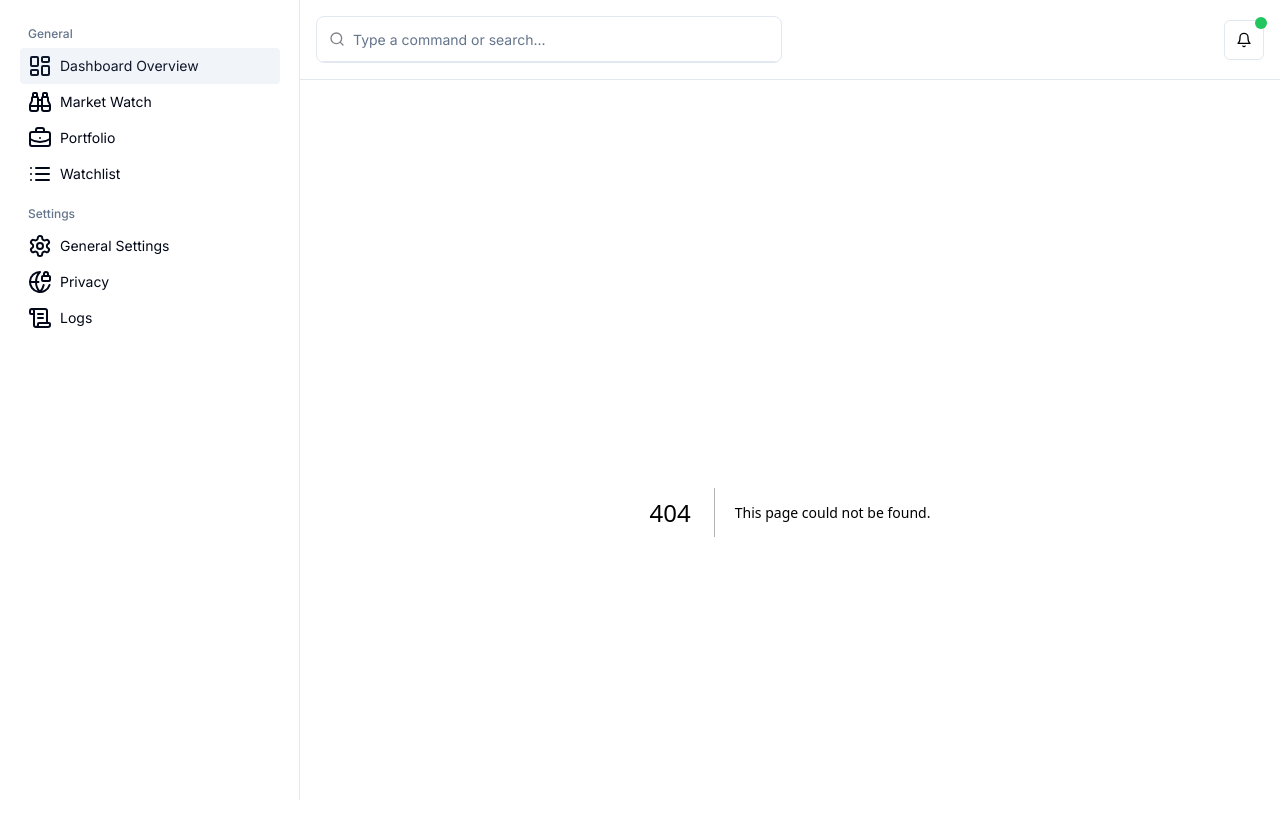
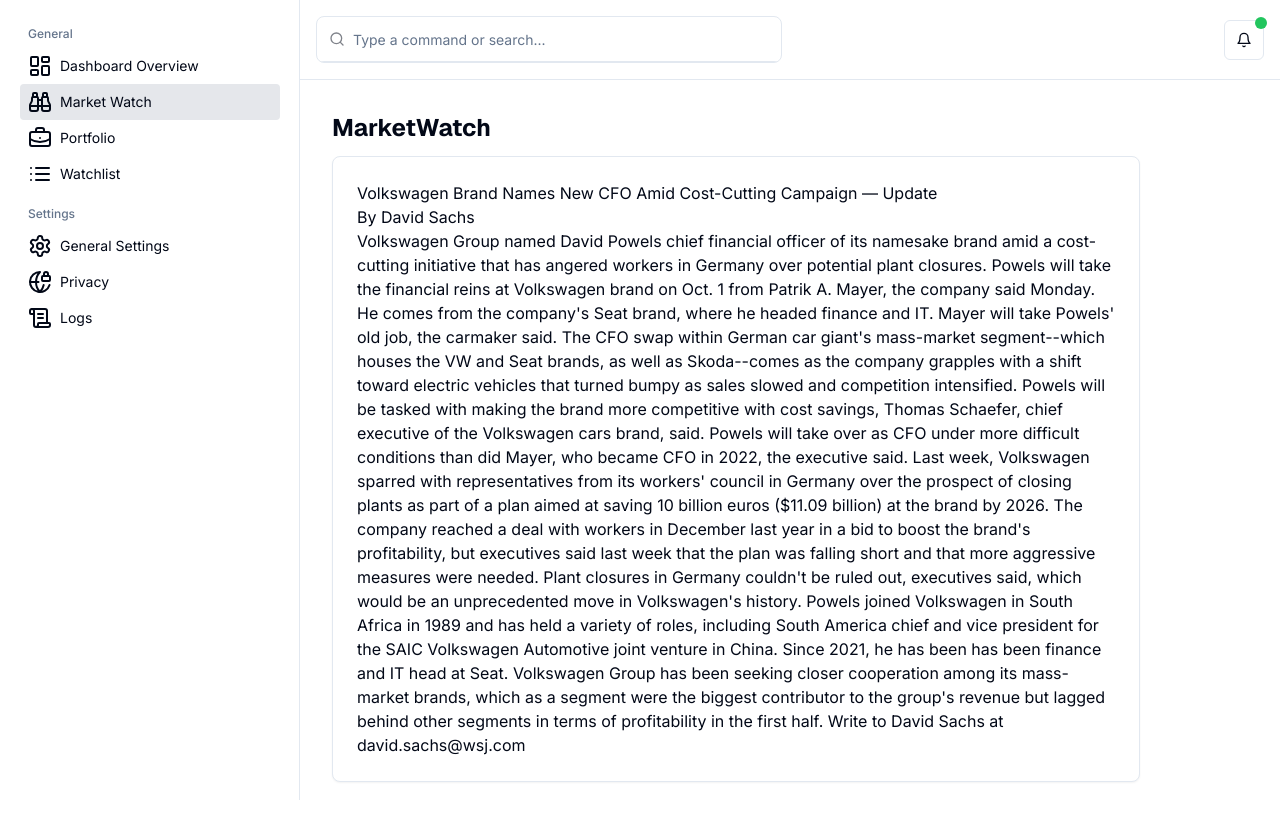
Before and after one commit to tojo-joseph/stock-analysis-app, a Next.js app: page /marketwatch in a window 1280 px wide. Before the commit this address had no page. Shown: the top 820 px of the page. Built offline with nearby package versions, Linux system fonts and the light colour scheme.

Commit message:
new homepage changes for dashboard

```diff
--- a/next.config.js
+++ b/next.config.js
@@ -1,7 +1,3 @@
-/**
- * Run `build` or `dev` with `SKIP_ENV_VALIDATION` to skip env validation. This is especially useful
- * for Docker builds.
- */
 await import("./src/env.js");
 
 /** @type {import("next").NextConfig} */
--- /dev/null
+++ b/src/app/marketwatch/page.tsx
@@ -0,0 +1,54 @@
+import { Card, CardContent } from "@/components/ui/card";
+import { GeistSans } from "geist/font/sans";
+
+export default function MarketWatch() {
+  return (
+    <div>
+      <h1 className={`${GeistSans.className} mb-3 text-2xl font-bold`}>
+        MarketWatch
+      </h1>
+      <Card className="max-w-[80ch]">
+        <CardContent className="p-6">
+          <h3>
+            Volkswagen Brand Names New CFO Amid Cost-Cutting Campaign — Update
+          </h3>
+          <span>By David Sachs</span>
+          <p>
+            Volkswagen Group named David Powels chief financial officer of its
+            namesake brand amid a cost-cutting initiative that has angered
+            workers in Germany over potential plant closures. Powels will take
+            the financial reins at Volkswagen brand on Oct. 1 from Patrik A.
+            Mayer, the company said Monday. He comes from the company's Seat
+            brand, where he headed finance and IT. Mayer will take Powels' old
+            job, the carmaker said. The CFO swap within German car giant's
+            mass-market segment--which houses the VW and Seat brands, as well as
+            Skoda--comes as the company grapples with a shift toward electric
+            vehicles that turned bumpy as sales slowed and competition
+            intensified. Powels will be tasked with making the brand more
+            competitive with cost savings, Thomas Schaefer, chief executive of
+            the Volkswagen cars brand, said. Powels will take over as CFO under
+            more difficult conditions than did Mayer, who became CFO in 2022,
+            the executive said. Last week, Volkswagen sparred with
+            representatives from its workers' council in Germany over the
+            prospect of closing plants as part of a plan aimed at saving 10
+            billion euros ($11.09 billion) at the brand by 2026. The company
+            reached a deal with workers in December last year in a bid to boost
+            the brand's profitability, but executives said last week that the
+            plan was falling short and that more aggressive measures were
+            needed. Plant closures in Germany couldn't be ruled out, executives
+            said, which would be an unprecedented move in Volkswagen's history.
+            Powels joined Volkswagen in South Africa in 1989 and has held a
+            variety of roles, including South America chief and vice president
+            for the SAIC Volkswagen Automotive joint venture in China. Since
+            2021, he has been has been finance and IT head at Seat. Volkswagen
+            Group has been seeking closer cooperation among its mass-market
+            brands, which as a segment were the biggest contributor to the
+            group's revenue but lagged behind other segments in terms of
+            profitability in the first half. Write to David Sachs at
+            david.sachs@wsj.com
+          </p>
+        </CardContent>
+      </Card>
+    </div>
+  );
+}
--- a/src/app/page.tsx
+++ b/src/app/page.tsx
@@ -1,13 +1,33 @@
-import { LineChartCard } from "@/components/chartcard/linechart";
+import CandlestickChart from "@/components/chartcard/linechart";
 import { PieChartCard } from "@/components/chartcard/piechart";
+import { Card, CardContent } from "@/components/ui/card";
 
 export default function HomePage() {
   return (
     <div>
-      <div className="flex justify-between gap-[32px]">
-        <LineChartCard />
-        <PieChartCard />
-        <PieChartCard />
+      <div className="mb-8 grid grid-cols-3 grid-rows-2 gap-4">
+        <div className="col-span-1 row-span-2">
+          {/* <CandlestickChart /> */}
+          <Card>
+            <CardContent className="p-6">
+              <h1>Overview (Market Summary)</h1>
+            </CardContent>
+          </Card>
+        </div>
+        <div className="col-span-1 row-span-1">
+          <Card>
+            <CardContent className="p-6">
+              <h1>Key Metrics</h1>
+            </CardContent>
+          </Card>
+        </div>
+        <div className="col-span-1 row-span-1">
+          <Card>
+            <CardContent className="p-6">
+              <h1>News and Events</h1>
+            </CardContent>
+          </Card>
+        </div>
       </div>
     </div>
   );
--- a/src/components/chartcard/linechart.tsx
+++ b/src/components/chartcard/linechart.tsx
@@ -1,86 +1,61 @@
 "use client";
+import React from "react";
+import dynamic from "next/dynamic";
+import { ApexOptions } from "apexcharts";
+import { Card, CardContent } from "../ui/card";
 
-import { TrendingUp } from "lucide-react";
-import { CartesianGrid, Line, LineChart, XAxis } from "recharts";
+// Dynamically import ReactApexChart with no SSR to avoid window is not defined error
+const ReactApexChart = dynamic(() => import("react-apexcharts"), {
+  ssr: false,
+});
 
-import {
-  Card,
-  CardContent,
-  CardDescription,
-  CardFooter,
-  CardHeader,
-  CardTitle,
-} from "@/components/ui/card";
-import {
-  ChartConfig,
-  ChartContainer,
-  ChartTooltip,
-  ChartTooltipContent,
-} from "@/components/ui/chart";
-
-const chartData = [
-  { month: "January", desktop: 186 },
-  { month: "February", desktop: 305 },
-  { month: "March", desktop: 237 },
-  { month: "April", desktop: 73 },
-  { month: "May", desktop: 209 },
-  { month: "June", desktop: 214 },
+const CandlestickChart = () => {
+  const series = [
+    {
+      data: [
+        { x: new Date(1538778600000), y: [6629.81, 6650.5, 6623.04, 6633.33] },
+        { x: new Date(1538780400000), y: [6632.01, 6643.59, 6620, 6630.11] },
+        // ... (rest of the data points)
+        { x: new Date(1538884800000), y: [6604.98, 6606, 6604.07, 6606] },
+      ],
+    },
   ];
 
-const chartConfig: ChartConfig = {
-  desktop: {
-    label: "Desktop",
-    color: "hsl(var(--chart-1))",
+  const options = {
+    chart: {
+      type: "candlestick",
+      height: 350,
+    },
+    title: {
+      text: "CandleStick Chart",
+      align: "left",
+    },
+    xaxis: {
+      type: "datetime",
+    },
+    yaxis: {
+      tooltip: {
+        enabled: true,
+      },
     },
   };
 
-export function LineChartCard() {
   return (
-    <Card>
-      <CardHeader>
-        <CardTitle>Line Chart - Linear</CardTitle>
-        <CardDescription>January - June 2024</CardDescription>
-      </CardHeader>
-      <CardContent>
-        <ChartContainer config={chartConfig}>
-          <LineChart
-            accessibilityLayer
-            data={chartData}
-            margin={{
-              left: 12,
-              right: 12,
-            }}
-          >
-            <CartesianGrid vertical={false} />
-            <XAxis
-              dataKey="month"
-              tickLine={false}
-              axisLine={false}
-              tickMargin={8}
-              tickFormatter={(value: string) => value.slice(0, 3)}
+    <Card className="">
+      <CardContent className="p-6">
+        <div>
+          <div id="chart">
+            <ReactApexChart
+              options={options}
+              series={series}
+              type="candlestick"
+              height={350}
             />
-            <ChartTooltip
-              cursor={false}
-              content={<ChartTooltipContent hideLabel />}
-            />
-            <Line
-              dataKey="desktop"
-              type="linear"
-              stroke="var(--color-desktop)"
-              strokeWidth={2}
-              dot={false}
-            />
-          </LineChart>
-        </ChartContainer>
+          </div>
+        </div>
       </CardContent>
-      <CardFooter className="flex-col items-start gap-2 text-sm">
-        <div className="flex gap-2 font-medium leading-none">
-          Trending up by 5.2% this month <TrendingUp className="h-4 w-4" />
-        </div>
-        <div className="leading-none text-muted-foreground">
-          Showing total visitors for the last 6 months
-        </div>
-      </CardFooter>
     </Card>
   );
-}
+};
+
+export default CandlestickChart;
--- a/src/components/chartcard/piechart.tsx
+++ b/src/components/chartcard/piechart.tsx
@@ -53,7 +53,10 @@
 
 export function PieChartCard() {
   return (
-    <Card className="flex flex-col" style={{ width: "33%" }}>
+    <Card
+      className="flex flex-col"
+      // style={{ width: "25%" }}
+    >
       <CardHeader className="items-center pb-0">
         <CardTitle>Pie Chart - Label List</CardTitle>
         <CardDescription>January - June 2024</CardDescription>
--- /dev/null
+++ b/src/components/navlink/navlink.tsx
@@ -0,0 +1,29 @@
+"use client";
+
+import React from "react";
+import Link from "next/link";
+import { usePathname } from "next/navigation";
+import { cn } from "@/lib/utils";
+
+interface NavigationLinkProps {
+  href: string;
+  children: React.ReactNode;
+  activeClassName?: string;
+  className?: string;
+}
+
+export function NavigationLink({
+  children,
+  href,
+  activeClassName = "opacity-100 bg-gray-200 outline outline-offset outline-background/10 outline-offset-1",
+  className = "text-sm rounded-md text-background/90 opacity-50 block hover:opacity-100 px-3.5 py-2 leading-none bg-transparent border border-transparent transition-all duration-200",
+}: NavigationLinkProps) {
+  const pathname = usePathname();
+  const isActive = pathname === href;
+
+  return (
+    <Link href={href} className={cn(className, isActive && activeClassName)}>
+      {children}
+    </Link>
+  );
+}
--- a/src/components/sidebar/sidebar.tsx
+++ b/src/components/sidebar/sidebar.tsx
@@ -1,3 +1,5 @@
+"use client";
+
 import {
   Binoculars,
   BriefcaseBusiness,
@@ -23,6 +25,9 @@
   CommandSeparator,
   CommandShortcut,
 } from "@/components/ui/command";
+import { useRouter } from "next/navigation";
+import Link from "next/link";
+import { NavigationLink } from "../navlink/navlink";
 
 interface MenuItem {
   optionKey: number;
@@ -50,7 +55,7 @@
       },
       {
         optionKey: 1,
-        link: "/",
+        link: "/marketwatch",
         icon: <Binoculars />,
         text: "Market Watch",
       },
@@ -95,6 +100,7 @@
 ];
 
 export function Sidebar() {
+  const router = useRouter();
   return (
     <div className="fixed flex min-h-screen w-[300px] min-w-[300px] flex-col gap-4 p-4">
       {/* <div>User Item</div> */}
@@ -104,9 +110,15 @@
             {menuList.map((menu) => (
               <CommandGroup key={menu.key} heading={menu.group}>
                 {menu.items.map((option) => (
-                  <CommandItem key={option.optionKey} className="flex gap-2">
-                    {option.icon}
-                    {option.text}
+                  <CommandItem
+                    asChild
+                    key={option.optionKey}
+                    className="flex cursor-pointer gap-2"
+                  >
+                    <NavigationLink href={option.link}>
+                      {option.icon}
+                      {option.text}
+                    </NavigationLink>
                   </CommandItem>
                 ))}
               </CommandGroup>
--- /dev/null
+++ b/src/components/ui/table.tsx
@@ -0,0 +1,117 @@
+import * as React from "react"
+
+import { cn } from "@/lib/utils"
+
+const Table = React.forwardRef<
+  HTMLTableElement,
+  React.HTMLAttributes<HTMLTableElement>
+>(({ className, ...props }, ref) => (
+  <div className="relative w-full overflow-auto">
+    <table
+      ref={ref}
+      className={cn("w-full caption-bottom text-sm", className)}
+      {...props}
+    />
+  </div>
+))
+Table.displayName = "Table"
+
+const TableHeader = React.forwardRef<
+  HTMLTableSectionElement,
+  React.HTMLAttributes<HTMLTableSectionElement>
+>(({ className, ...props }, ref) => (
+  <thead ref={ref} className={cn("[&_tr]:border-b", className)} {...props} />
+))
+TableHeader.displayName = "TableHeader"
+
+const TableBody = React.forwardRef<
+  HTMLTableSectionElement,
+  React.HTMLAttributes<HTMLTableSectionElement>
+>(({ className, ...props }, ref) => (
+  <tbody
+    ref={ref}
+    className={cn("[&_tr:last-child]:border-0", className)}
+    {...props}
+  />
+))
+TableBody.displayName = "TableBody"
+
+const TableFooter = React.forwardRef<
+  HTMLTableSectionElement,
+  React.HTMLAttributes<HTMLTableSectionElement>
+>(({ className, ...props }, ref) => (
+  <tfoot
+    ref={ref}
+    className={cn(
+      "border-t bg-muted/50 font-medium [&>tr]:last:border-b-0",
+      className
+    )}
+    {...props}
+  />
+))
+TableFooter.displayName = "TableFooter"
+
+const TableRow = React.forwardRef<
+  HTMLTableRowElement,
+  React.HTMLAttributes<HTMLTableRowElement>
+>(({ className, ...props }, ref) => (
+  <tr
+    ref={ref}
+    className={cn(
+      "border-b transition-colors hover:bg-muted/50 data-[state=selected]:bg-muted",
+      className
+    )}
+    {...props}
+  />
+))
+TableRow.displayName = "TableRow"
+
+const TableHead = React.forwardRef<
+  HTMLTableCellElement,
+  React.ThHTMLAttributes<HTMLTableCellElement>
+>(({ className, ...props }, ref) => (
+  <th
+    ref={ref}
+    className={cn(
+      "h-12 px-4 text-left align-middle font-medium text-muted-foreground [&:has([role=checkbox])]:pr-0",
+      className
+    )}
+    {...props}
+  />
+))
+TableHead.displayName = "TableHead"
+
+const TableCell = React.forwardRef<
+  HTMLTableCellElement,
+  React.TdHTMLAttributes<HTMLTableCellElement>
+>(({ className, ...props }, ref) => (
+  <td
+    ref={ref}
+    className={cn("p-4 align-middle [&:has([role=checkbox])]:pr-0", className)}
+    {...props}
+  />
+))
+TableCell.displayName = "TableCell"
+
+const TableCaption = React.forwardRef<
+  HTMLTableCaptionElement,
+  React.HTMLAttributes<HTMLTableCaptionElement>
+>(({ className, ...props }, ref) => (
+  <caption
+    ref={ref}
+    className={cn("mt-4 text-sm text-muted-foreground", className)}
+    {...props}
+  />
+))
+TableCaption.displayName = "TableCaption"
+
+export {
+  Table,
+  TableHeader,
+  TableBody,
+  TableFooter,
+  TableHead,
+  TableRow,
+  TableCell,
+  TableCaption,
+}
--- a/src/lib/fonts.ts
+++ b/src/lib/fonts.ts
@@ -1,3 +1,5 @@
 import { Inter } from "next/font/google";
+import { GeistSans } from "geist/font/sans";
+import { GeistMono } from "geist/font/mono";
 
 export const inter = Inter({ subsets: ["latin"] });
```
Also changed, not shown: package.json (+7 -1 lines), 1 other file (tests, documents, lock files or other folders). Lines whose indentation alone changed are shown as unchanged.
